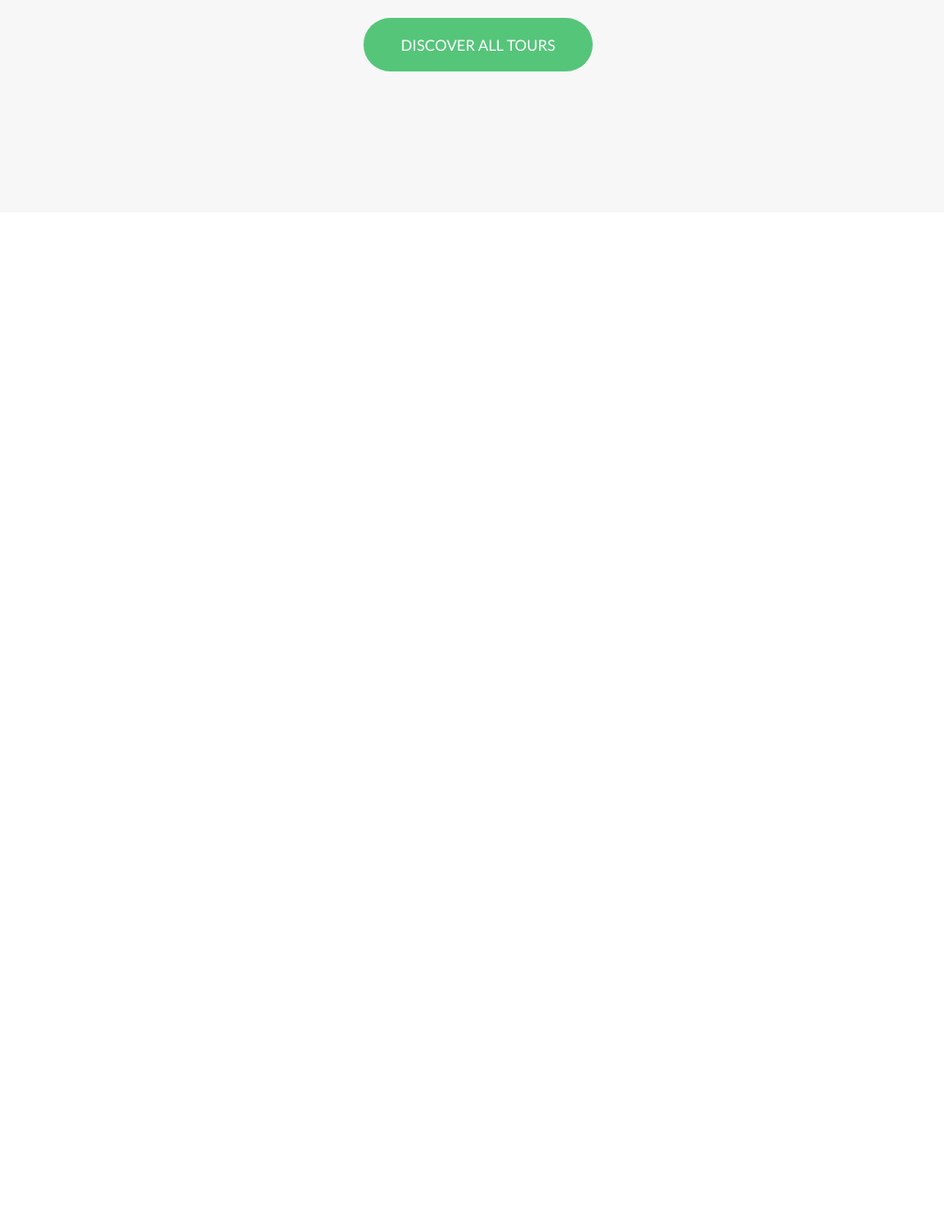
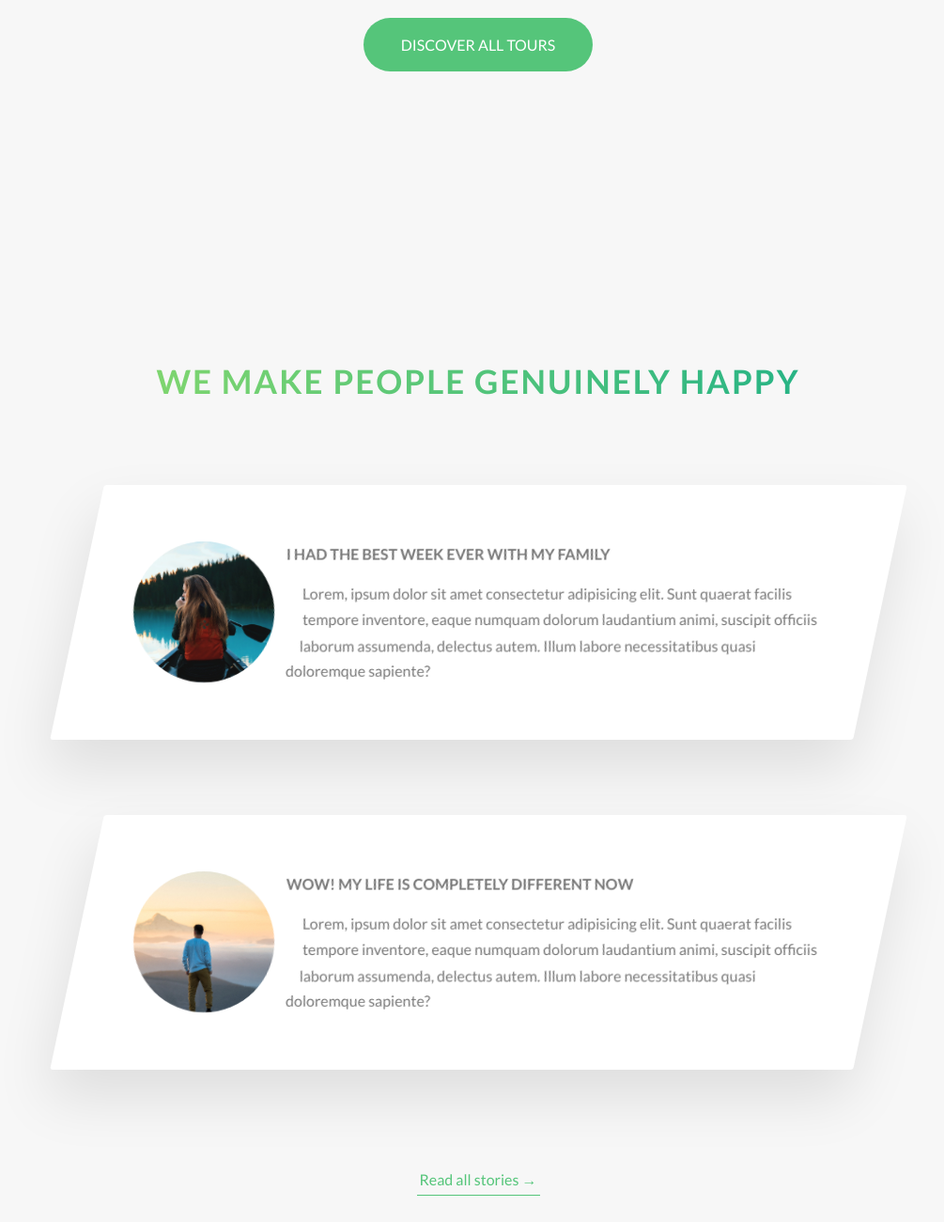
Before and after one commit to FreeNit/Natours, a website: page index.html in a window 1280 px wide. Shown: the part 2991-4291 px from the top of the page at 94% size, without its empty margins (131-1136 px from the left). Before the commit the page ends 3247 px from the top, so only its background shows below. Drawn offline with Linux system fonts and the light colour scheme.

Commit message:
Section story: added and styled stories

```diff
--- a/index.html
+++ b/index.html
@@ -202,9 +202,57 @@
                     </div>
                 </div>
             </div>
+
             <div class="u-center-text u-margin-top-huge">
                 <a href="#" class="btn btn--green">Discover all tours</a>
             </div>
+
+        </section>
+
+        <section class="section-stories">
+            <div class="u-center-text u-margin-bottom-big">
+                <h2 class="heading-secondary">
+                    We make people genuinely happy
+                </h2>
+            </div>
+
+            <div class="row">
+                <div class="story">
+                    <figure class="story__shape">
+                        <img src="img/nat-8.jpg" alt="Person on a tour" class="story__img">
+                        <figcaption class="story__caption">Mary Smith</figcaption>
+                    </figure>
+                    <div class="story__text">
+                        <h3 class="heading-tertiary u-margin-bottom-small">I had the best week ever with my family</h3>
+                        <p>Lorem, ipsum dolor sit amet consectetur adipisicing elit. Sunt quaerat
+                            facilis tempore inventore, eaque numquam dolorum laudantium animi, suscipit
+                            officiis laborum assumenda, delectus autem.
+                            Illum labore necessitatibus quasi doloremque sapiente?
+                        </p>
+                    </div>
+                </div>
+            </div>
+
+            <div class="row">
+                    <div class="story">
+                        <figure class="story__shape">
+                            <img src="img/nat-9.jpg" alt="Person on a tour" class="story__img">
+                            <figcaption class="story__caption">Jack Wilson</figcaption>
+                        </figure>
+                        <div class="story__text">
+                            <h3 class="heading-tertiary u-margin-bottom-small">WOW! My life is completely different now</h3>
+                            <p>Lorem, ipsum dolor sit amet consectetur adipisicing elit. Sunt quaerat
+                                facilis tempore inventore, eaque numquam dolorum laudantium animi, suscipit
+                                officiis laborum assumenda, delectus autem.
+                                Illum labore necessitatibus quasi doloremque sapiente?
+                            </p>
+                        </div>
+                    </div>
+                </div>
+
+                <div class="u-center-text u-margin-top-huge">
+                    <a href="#" class="btn-text">Read all stories &rarr;</a>
+                </div>
         </section>
     </main>
     <!-- <section class="grid-test">
--- /dev/null
+++ b/sass/components/_story.scss
@@ -0,0 +1,58 @@
+.story {
+    width: 75%;
+    margin: 0 auto;
+    box-shadow: 0 3rem 6rem rgba($color-black, .1);
+    background-color: $color-white;
+    border-radius: 3px;
+    padding: 6rem;
+    padding-left: 9rem;
+    font-size: $default-font-size;
+    transform: skewX(-12deg);
+
+    &__shape {
+        width: 15rem;
+        height: 15rem;
+        float: left;
+        -webkit-shape-outside: circle(50% at 50% 50%);
+        shape-outside: circle(50% at 50% 50%);
+        -webkit-clip-path: circle(50% at 50% 50%);
+        clip-path: circle(50% at 50% 50%);
+        transform: translateX(-3rem) skewX(12deg);
+        position: relative;
+    }
+
+    &__img {
+        height: 100%;
+        transform: translateX(-4rem) scale(1.4);
+        backface-visibility: hidden;
+        transition: all .5s;
+    }
+
+    &__text {
+        transform: skewX(12deg);
+    }
+
+    &__caption {
+        position: absolute;
+        top: 50%;
+        left: 50%;
+        transform: translate(-50%, -20%);
+        color: $color-white;
+        text-transform: uppercase;
+        font-size: 1.7rem;
+        text-align: center;
+        opacity: 0;
+        transition: all .5s;
+        backface-visibility: hidden;
+    }
+
+    &:hover  &__caption {
+        opacity: 1;
+        transform: translate(-50%, -50%);
+    }
+
+    &:hover &__img {
+        transform: translateX(-4rem) scale(1);
+        filter: blur(3px) brightness(80%);
+    }
+}
--- a/sass/main.scss
+++ b/sass/main.scss
@@ -13,6 +13,7 @@
 @import "components/composition";
 @import "components/feature-box";
 @import "components/card";
+@import "components/story";
 
 @import "layout/grid";
 @import "layout/header";
--- a/sass/pages/_home.scss
+++ b/sass/pages/_home.scss
@@ -28,3 +28,8 @@
     padding: 25rem 0 15rem 0;
     margin-top: -20vh;
 }
+
+.section-stories {
+    padding: 15rem 0;
+    background-color: $color-grey-light-1;
+}
```
Also changed, not shown: README.md, css/style.css.
